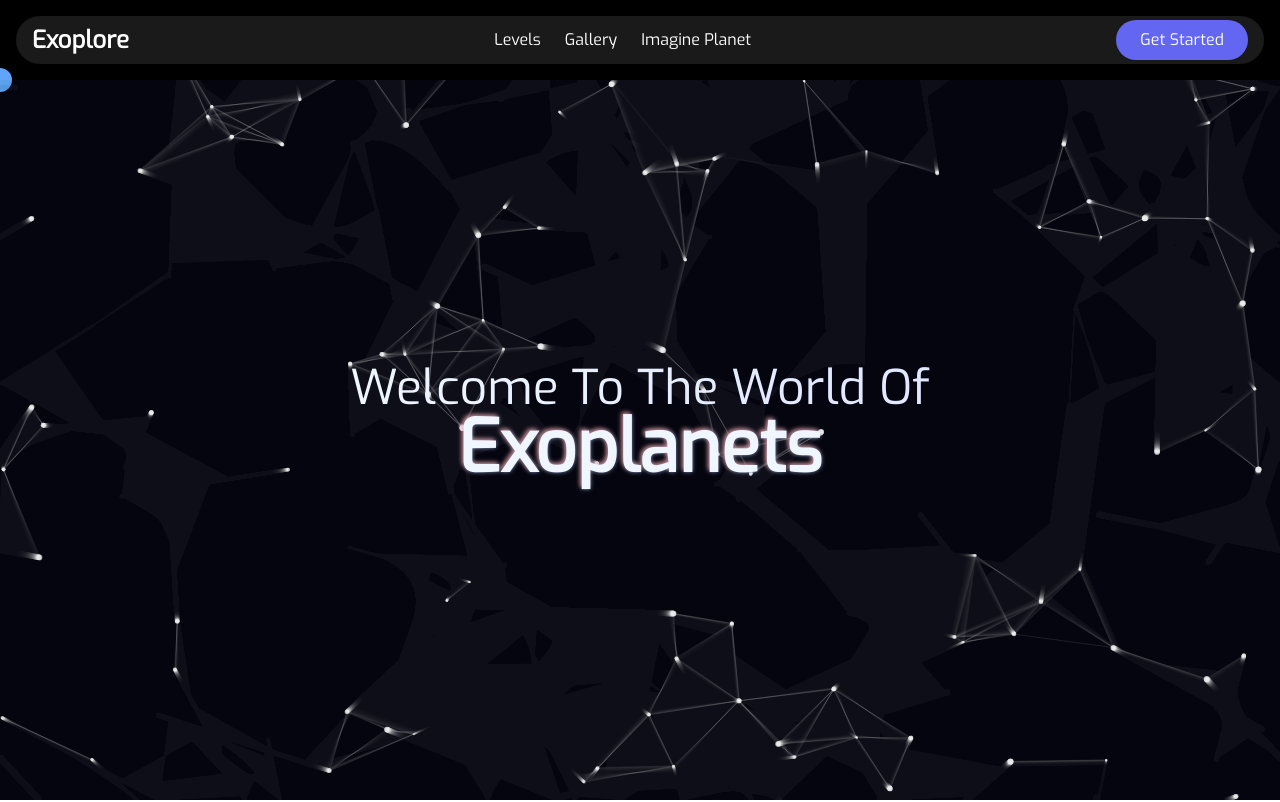
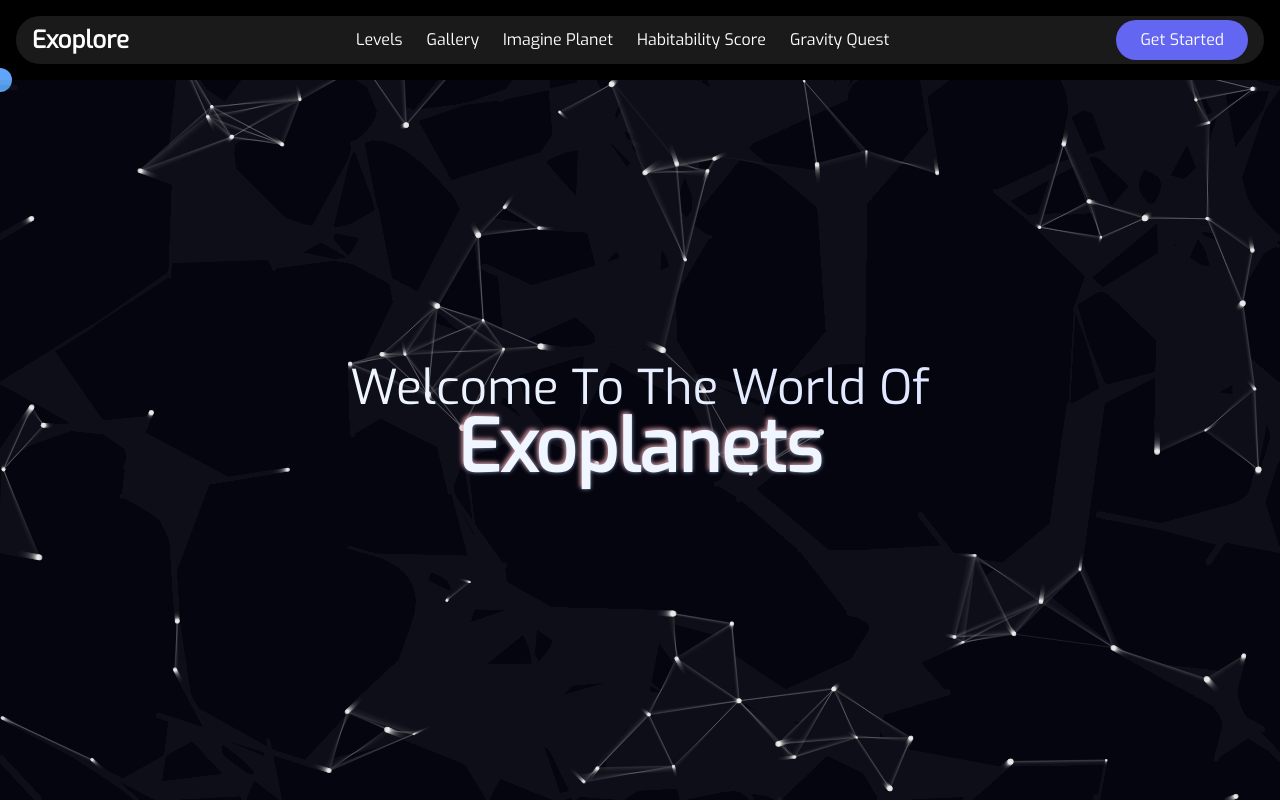
Before and after one commit to Zezo-Elkafoury/Exoplore-Exo-planet-learning-platform-, a Next.js app: page / in a window 1280 px wide. Shown: the top 802 px of the page. Built offline with nearby package versions, Linux system fonts and the light colour scheme.

Commit message:
Edit header

```diff
--- a/components/Header.jsx
+++ b/components/Header.jsx
@@ -6,7 +6,10 @@ import { useRouter } from 'next/navigation';
 const menuItems = [
   { title: 'Levels', href: '/levels' },
   { title: 'Gallery', href: '/gallery' },
-  { title: 'Imagine Planet', href: '/imagine' }
+  { title: 'Imagine Planet', href: '/imagine' },
+  { title: 'Habitability Score', href: '/h-score' },
+  { title: 'Gravity Quest', href: '/gravity-game' },
+
 ];
 
 const Header = () => {
```
